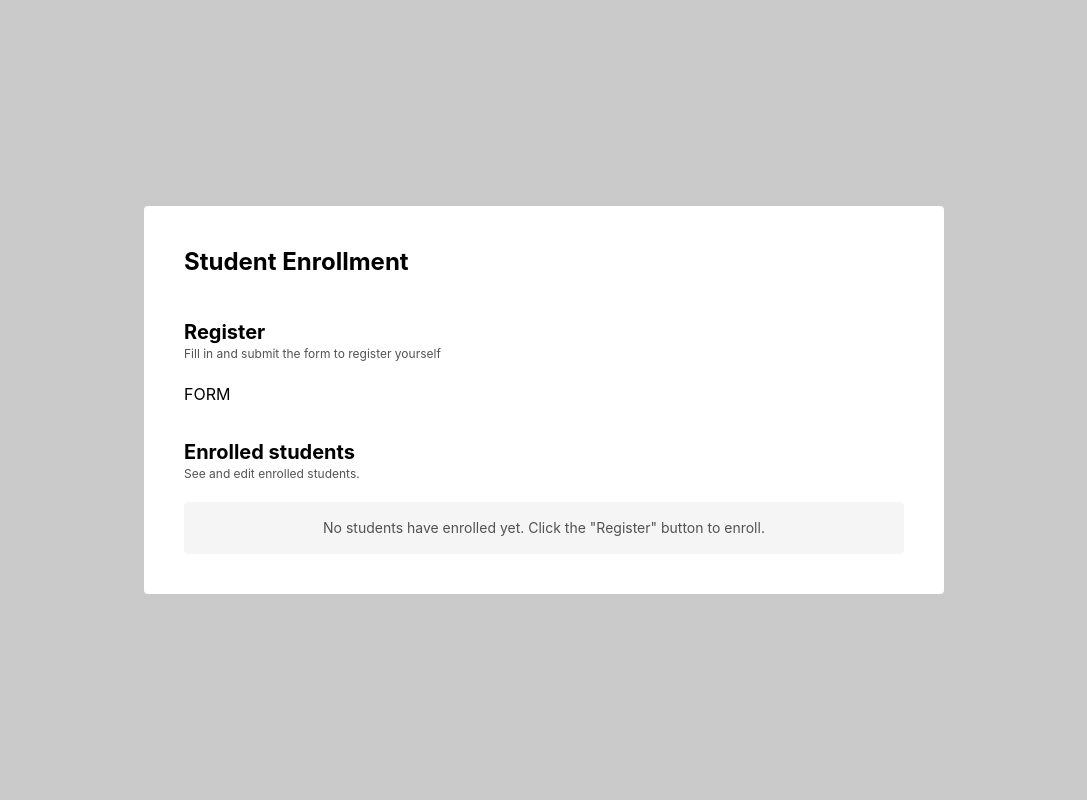
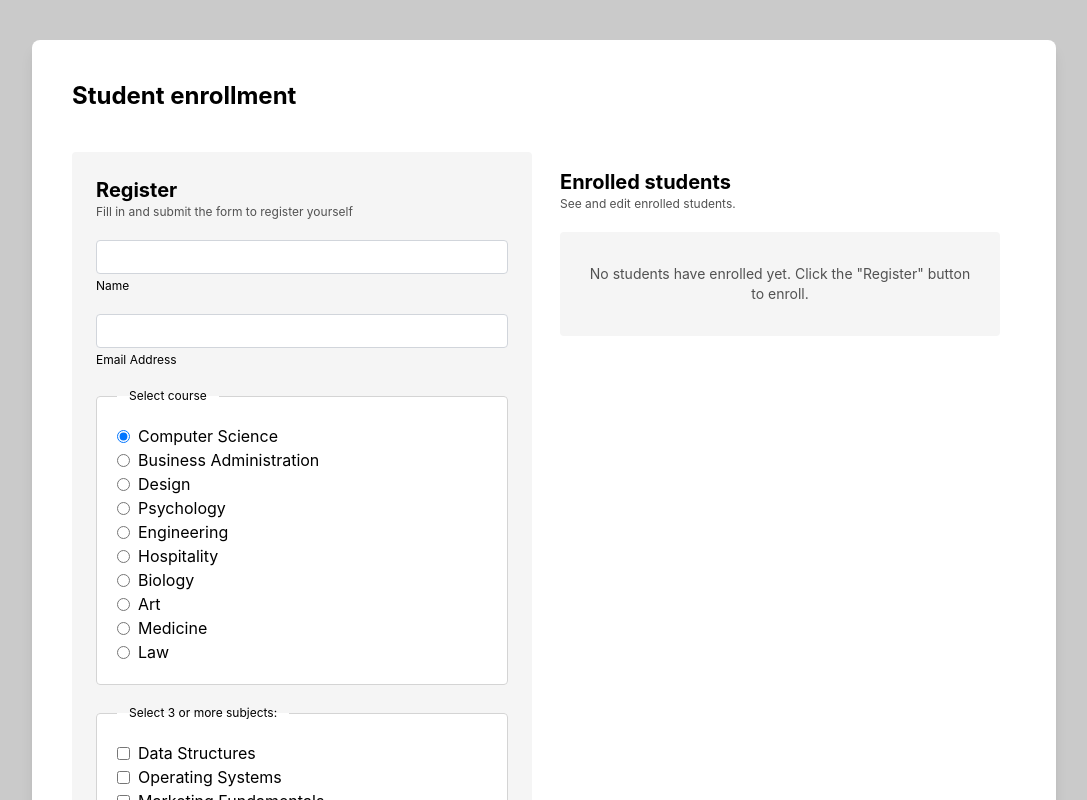
Before and after one commit to aronsantha/student-form-demo, a React (Create React App) app: page / in a window 1280 px wide. Shown: the top 800 px of the page, without its empty margins (96-1183 px from the left). Built offline with nearby package versions, Linux system fonts and the light colour scheme.

Commit message:
create form, display all courses and subjects, improve UI

```diff
--- a/src/App.tsx
+++ b/src/App.tsx
@@ -1,28 +1,109 @@
 import React from "react";
 import { useState } from "react";
-
-// import { courses, subjects } from "./constants";
+import { COURSES, SUBJECTS, INITIAL_SUBJECT_PREFERENCES } from "./constants";
 
 function App() {
   const [enrolledStudents, setEnrolledStudents] = useState([]);
+  const [name, setName] = useState("");
+  const [emailAddress, setEmailAddress] = useState("");
+  const [selectedCourse, setSelectedCourse] = useState(COURSES[0].name);
+  const [subjectPreferenceMap, setSubjectPreferenceMap] = useState(
+    INITIAL_SUBJECT_PREFERENCES,
+  );
 
   return (
     <>
-      <div className="mx-auto flex h-screen items-center justify-center">
-        <div className="min-h-[10vh] w-full max-w-[800px] rounded bg-white p-10">
-          <h1 className="mb-10 text-2xl font-bold">Student Enrollment</h1>
-          <div className="flex flex-col gap-8">
-            <div>
+      <div className="m-10 mx-auto w-full max-w-[80vw] rounded-lg bg-white p-10 shadow-lg">
+        <h1 className="mb-10 text-2xl font-bold">Student enrollment</h1>
+        <div className="h-fullflex-row flex gap-3">
+          <div className="grow rounded bg-neutral-100 p-6">
             <div className="mb-5">
               <h2 className="text-xl font-bold">Register</h2>
               <p className="text-xs text-neutral-600">
                 Fill in and submit the form to register yourself
               </p>
             </div>
-              <div>FORM</div>
+
+            <form
+              onSubmit={(event) => {
+                event.preventDefault();
+              }}
+              className="flex w-full flex-col gap-5"
+            >
+              <div className="flex w-full flex-col-reverse gap-1">
+                <label htmlFor="name-field" className="text-xs">
+                  Name
+                </label>
+                <input
+                  className="grow rounded border border-gray-300 px-2 py-1"
+                  id="name-field"
+                  value={name}
+                  onChange={(event) => {
+                    setName(event.target.value);
+                  }}
+                />
               </div>
-            <div>
-              <div>
+              <div className="flex w-full flex-col-reverse gap-1">
+                <label htmlFor="email-field" className="text-xs">
+                  Email Address
+                </label>
+                <input
+                  className="grow rounded border border-gray-300 px-2 py-1"
+                  id="email-field"
+                  value={emailAddress}
+                  onChange={(event) => {
+                    setEmailAddress(event.target.value);
+                  }}
+                />
+              </div>
+
+              <fieldset className="rounded border border-neutral-300 bg-white p-5">
+                <legend className="px-3 text-xs">Select course</legend>
+
+                {COURSES.map((course) => (
+                  <div key={course.name} className="flex items-center gap-2">
+                    <input
+                      type="radio"
+                      name="current-course"
+                      id={course.id}
+                      value={course.name}
+                      checked={course.name === selectedCourse}
+                      onChange={(event) => {
+                        setSelectedCourse(event.target.value);
+                      }}
+                    />
+                    <label htmlFor={course.id}>{course.name}</label>
+                  </div>
+                ))}
+              </fieldset>
+
+              <fieldset className="rounded border border-neutral-300 bg-white p-5">
+                <legend className="px-3 text-xs">
+                  Select 3 or more subjects:
+                </legend>
+
+                {SUBJECTS.map((subject) => (
+                  <div key={subject.id} className="flex items-center gap-2">
+                    <input
+                      type="checkbox"
+                      id={subject.name}
+                      value={subject.name}
+                      checked={subjectPreferenceMap[subject.id] === true}
+                      onChange={(event) => {
+                        setSubjectPreferenceMap({
+                          ...subjectPreferenceMap,
+                          [subject.id]: event.target.checked,
+                        });
+                      }}
+                    />
+                    <label htmlFor={subject.name}>{subject.name}</label>
+                  </div>
+                ))}
+              </fieldset>
+            </form>
+          </div>
+
+          <div className="min-w-[30%] max-w-[50%] rounded p-4">
             <div className="mb-5">
               <h2 className="text-xl font-bold">Enrolled students</h2>
               <p className="text-xs text-neutral-600">
@@ -31,9 +112,9 @@ function App() {
             </div>
             {enrolledStudents.length === 0 ? (
               <div className="rounded bg-neutral-100 py-4">
-                    <p className="text-center text-sm text-neutral-600">
-                      No students have enrolled yet. Click the "Register" button
-                      to enroll.
+                <p className="px-6 py-4 text-center text-sm text-neutral-600">
+                  No students have enrolled yet. Click the "Register" button to
+                  enroll.
                 </p>
               </div>
             ) : (
@@ -42,8 +123,6 @@ function App() {
           </div>
         </div>
       </div>
-        </div>
-      </div>
     </>
   );
 }
--- a/src/constants.js
+++ b/src/constants.ts
@@ -1,6 +1,17 @@
-export const courses = [
+export interface Subject {
+  id: number;
+  name: string;
+}
+
+export interface Course {
+  id: string;
+  name: string;
+  subjectIds: number[];
+}
+
+export const COURSES: Course[] = [
   {
-    id: "cs",
+    id: "com",
     name: "Computer Science",
     subjectIds: [1, 2, 21, 22, 23, 24, 25, 26, 27, 28, 29, 30],
   },
@@ -51,7 +62,7 @@ export const courses = [
   },
 ];
 
-export const subjects = [
+export const SUBJECTS: Subject[] = [
   // Course-specific subjects
   { id: 1, name: "Data Structures" },
   { id: 2, name: "Operating Systems" },
@@ -95,3 +106,36 @@ export const subjects = [
   { id: 29, name: "Research Writing" },
   { id: 30, name: "Entrepreneurship Basics" },
 ];
+
+export const INITIAL_SUBJECT_PREFERENCES: { [key: number]: boolean } = {
+  1: false,
+  2: false,
+  3: false,
+  4: false,
+  5: false,
+  6: false,
+  7: false,
+  8: false,
+  9: false,
+  10: false,
+  11: false,
+  12: false,
+  13: false,
+  14: false,
+  15: false,
+  16: false,
+  17: false,
+  18: false,
+  19: false,
+  20: false,
+  21: false,
+  22: false,
+  23: false,
+  24: false,
+  25: false,
+  26: false,
+  27: false,
+  28: false,
+  29: false,
+  30: false,
+};
--- a/src/style.css
+++ b/src/style.css
@@ -4,6 +4,7 @@
 
 body {
   margin: 0;
+  box-sizing: border-box;
   font-family:
     -apple-system, BlinkMacSystemFont, "Segoe UI", "Roboto", "Oxygen", "Ubuntu",
     "Cantarell", "Fira Sans", "Droid Sans", "Helvetica Neue", sans-serif;
```
Also changed, not shown: tsconfig.json (+2 -8 lines), 1 other file (tests, documents, lock files or other folders). Lines whose indentation alone changed are shown as unchanged.
